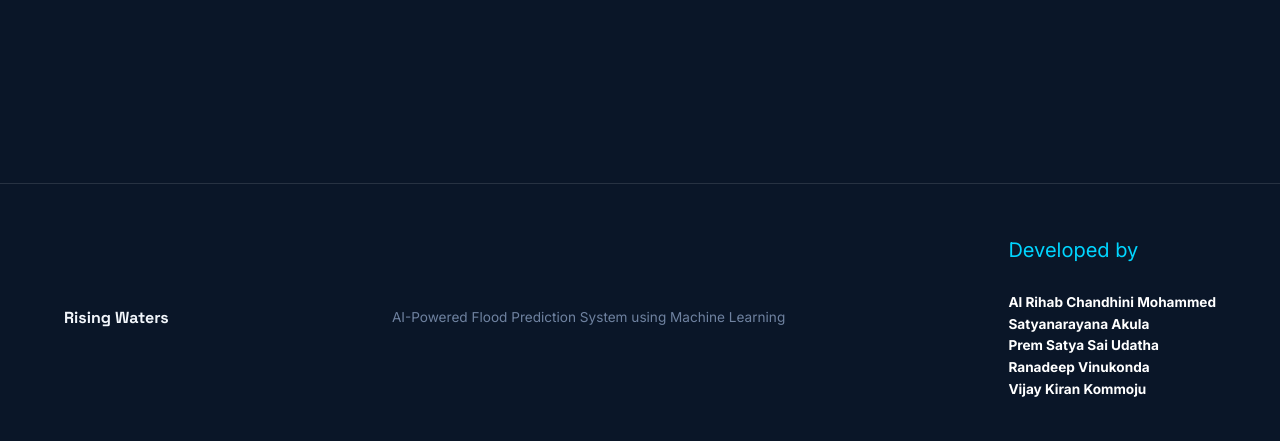
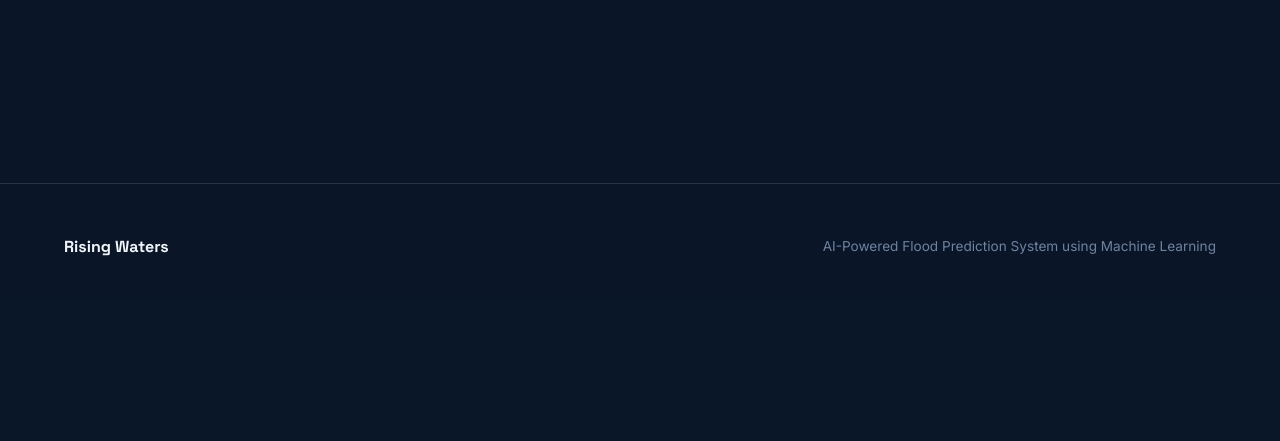
Before and after one commit to AlRihabChandhiniMohammed/rising-waters-flood-prediction, a Flask app: page / in a window 1280 px wide. Shown: the part 2986-3427 px from the top of the page. After the commit the page ends 3242 px from the top, so only its background shows below. Run offline with Flask 3, Linux system fonts and the light colour scheme; parts of the project's set-up code (start-up, migrations or seed data) failed here and were passed over.

Commit message:
Remove developer credit and social links from footer

```diff
--- a/6. Project Testing/templates/home.html
+++ b/6. Project Testing/templates/home.html
@@ -145,16 +145,6 @@
         AI-Powered Flood Prediction System using Machine Learning
     </p>
 
-    <div class="footer-team">
-    <p id="footer-team-head">Developed by</p><br>
-    <p><strong>Al Rihab Chandhini Mohammed</strong></p>
-    <p><strong>Satyanarayana Akula</strong></p>
-    <p><strong>Prem Satya Sai Udatha</strong></p>
-    <p><strong>Ranadeep Vinukonda</strong></p>
-    <p><strong>Vijay Kiran Kommoju</strong></p>
-    </div>
-
-
 </footer>
 
 <script src="{{ url_for('static', filename='js/script.js') }}"></script>
```
